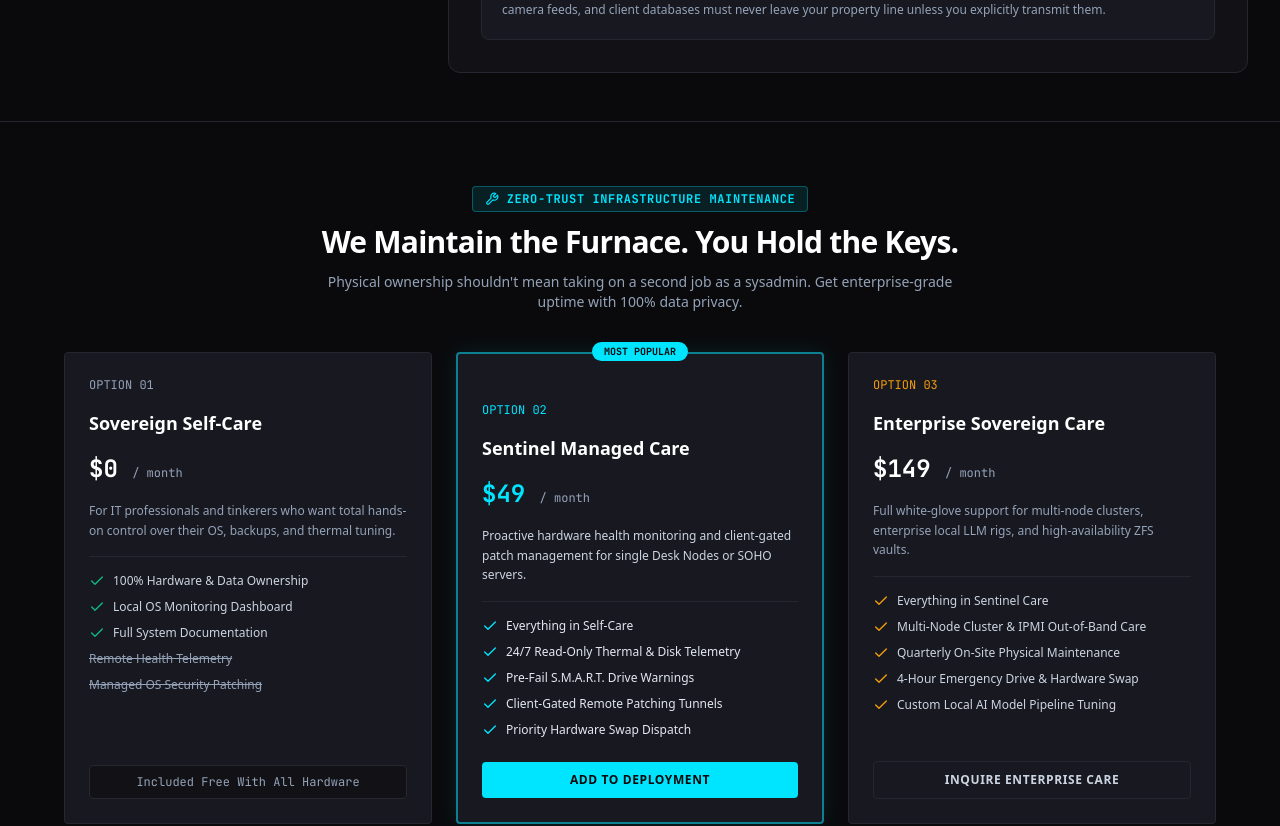
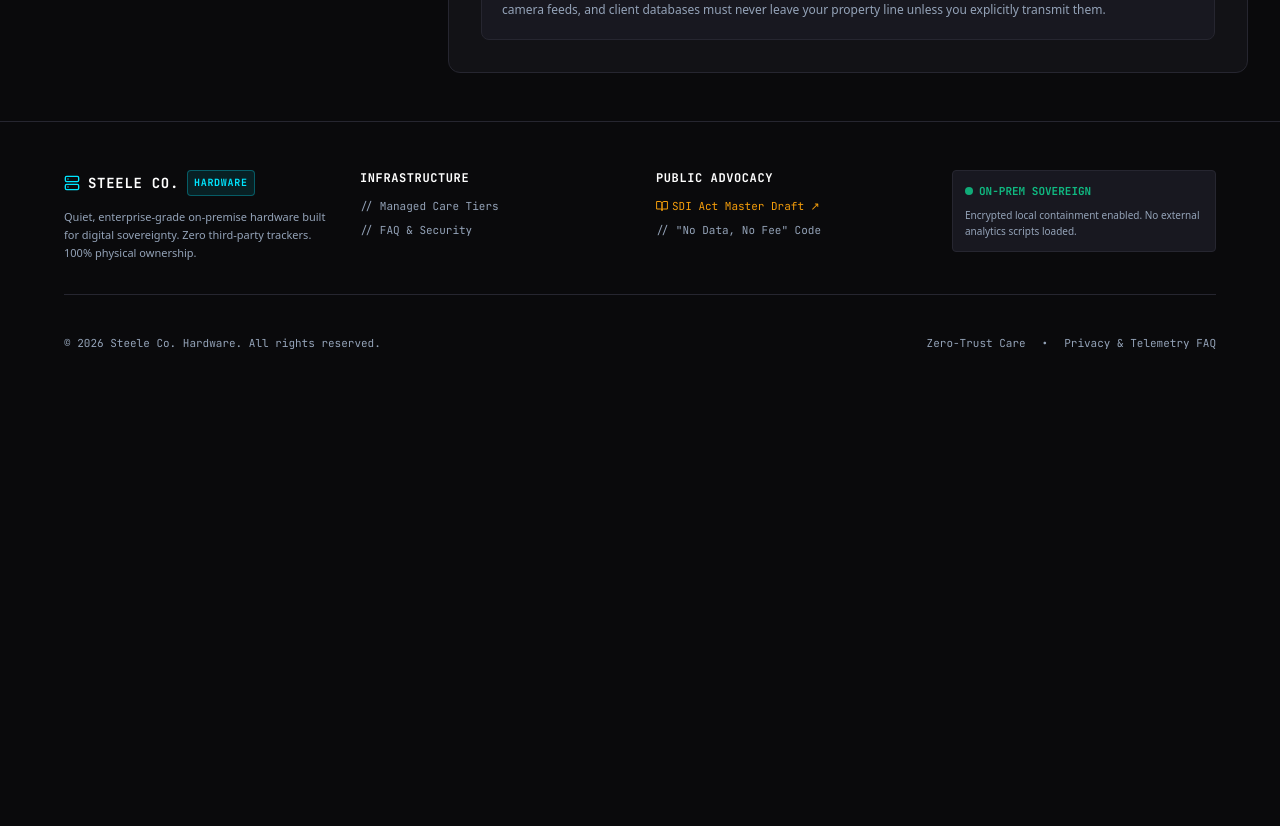
Before and after one commit to DeviousWings/steele-co-website, a React (Vite) app: page / in a window 1280 px wide. Shown: the part 1140-1966 px from the top of the page. After the commit the page ends 1523 px from the top, so only its background shows below. Built offline with nearby package versions, Linux system fonts and the light colour scheme.

Commit message:
Update App.jsx

```diff
--- a/src/App.jsx
+++ b/src/App.jsx
@@ -3,7 +3,6 @@ import { useState } from 'react'
 // Layout & Section Components
 import Navbar from './components/Navbar'
 import Footer from './components/Footer'
-import ManagedCareAndFAQ from './components/ManagedCareAndFAQ'
 import BuildLogDrawer from './components/BuildLogDrawer'
 
 // Modals
@@ -19,6 +18,7 @@ import SdiActVault from './pages/SdiActVault'
 import TechExpose from './pages/TechExpose'
 import CloudRoi from './pages/CloudRoi'
 import About from './pages/About'
+import Faq from './pages/Faq'
 
 export default function App() {
   const [activeTab, setActiveTab] = useState('home')
@@ -51,13 +51,14 @@ export default function App() {
         {activeTab === 'expose' && <TechExpose />}
         {activeTab === 'roi' && <CloudRoi setActiveTab={setActiveTab} />}
         {activeTab === 'about' && <About />}
+        {activeTab === 'faq' && <Faq />}
       </main>
 
-      {/* Managed Care & FAQ Section (Sits right above the footer) */}
-      <ManagedCareAndFAQ onRequestQuote={() => setQuoteOpen(true)} />
-
       {/* Footer */}
-      <Footer onOpenDraft={() => setDraftOpen(true)} />
+      <Footer
+        onOpenDraft={() => setDraftOpen(true)}
+        setActiveTab={setActiveTab}
+      />
 
       {/* Dev Log / Roadmap Slide-Over Drawer */}
       <BuildLogDrawer
```
